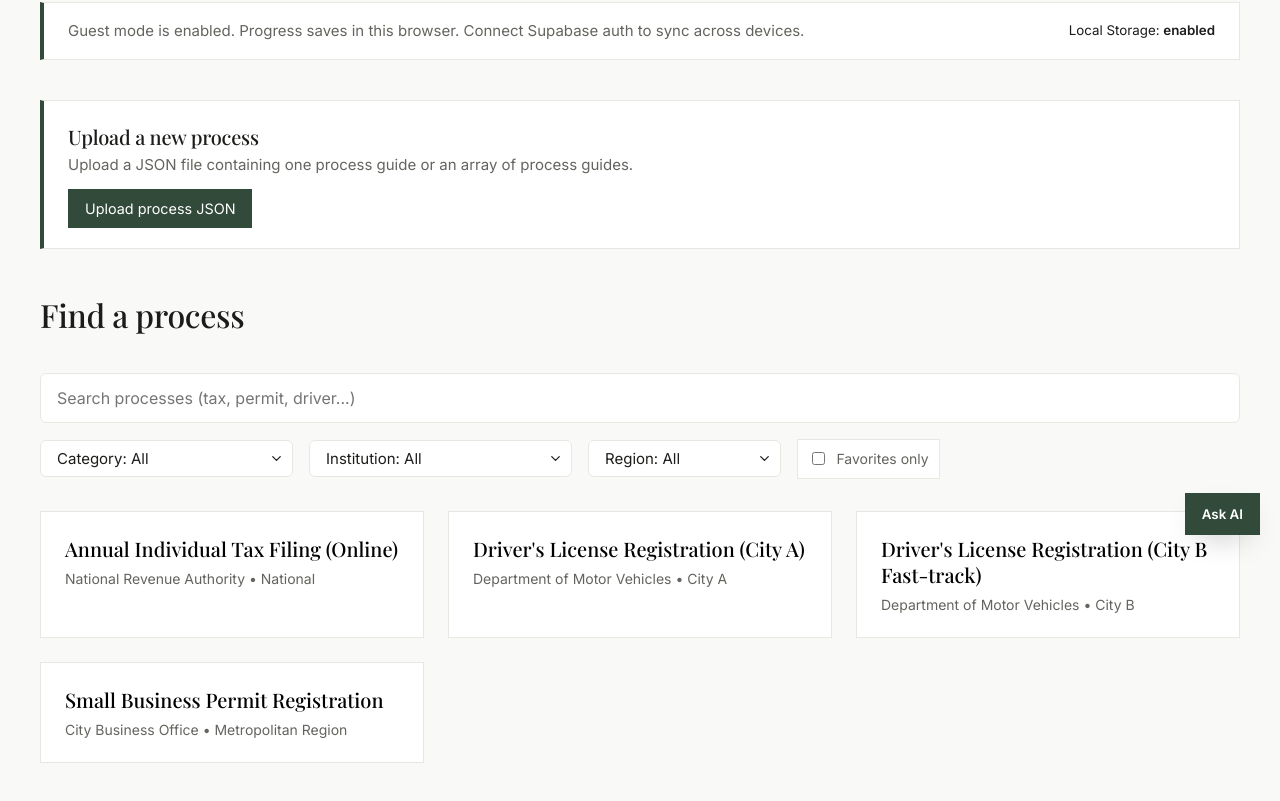
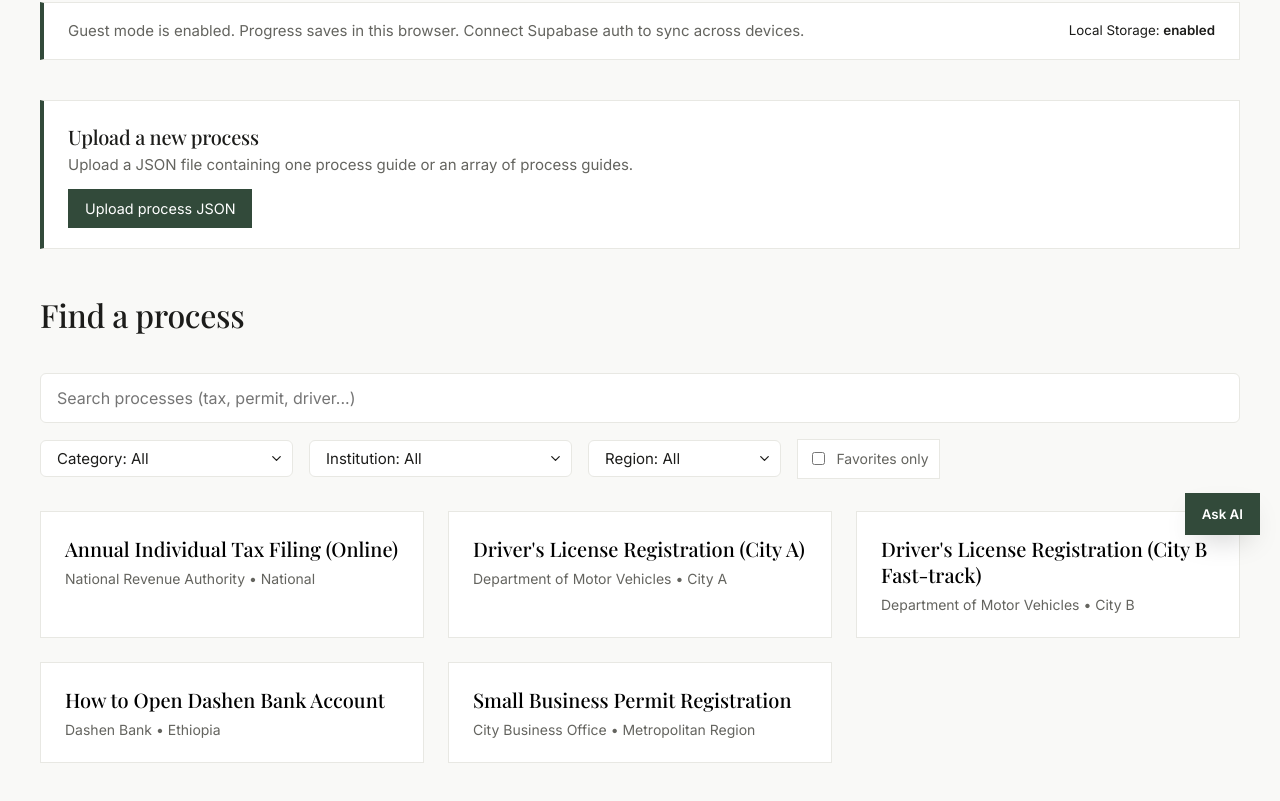
Before and after one commit to tibebez/amakari, a React (Vite) app: page / in a window 1280 px wide. Shown: the part 245-1046 px from the top of the page. Built offline with nearby package versions, Linux system fonts and the light colour scheme.

Commit message:
feat: update chat assistant functionality and add new bank account opening guide

```diff
--- a/src/App.tsx
+++ b/src/App.tsx
@@ -376,9 +376,7 @@ export function App() {
 
       return {
         ...current,
-        [selectedGuide.id]: [
-          createMessage("assistant", t("chatWelcome", { title: selectedGuide.title })),
-        ],
+        [selectedGuide.id]: [],
       };
     });
 
@@ -498,51 +496,6 @@ export function App() {
     URL.revokeObjectURL(url);
   };
 
-  const buildAssistantReply = (question: string, guide: ProcessGuide): string => {
-    const normalized = question.toLowerCase();
-    const nextStep = guide.steps.find((step) => !selectedProgress[step.id]);
-
-    if (normalized.includes("document") || normalized.includes("ሰነድ")) {
-      return t("chatReplyDocuments", { documents: guide.requiredDocuments.join(", ") });
-    }
-
-    if (normalized.includes("fee") || normalized.includes("cost") || normalized.includes("ዋጋ")) {
-      return t("chatReplyFees", { fees: guide.fees });
-    }
-
-    if (
-      normalized.includes("time") ||
-      normalized.includes("long") ||
-      normalized.includes("duration") ||
-      normalized.includes("ጊዜ")
-    ) {
-      return t("chatReplyTimeline", { duration: guide.estimatedTime });
-    }
-
-    if (
-      normalized.includes("contact") ||
-      normalized.includes("help") ||
-      normalized.includes("እገዛ")
-    ) {
-      const contacts = guide.contactLinks.map((link) => link.label).join(", ");
-      return t("chatReplyContact", { contacts: contacts || t("chatReplyContactFallback") });
-    }
-
-    if (
-      normalized.includes("next") ||
-      normalized.includes("start") ||
-      normalized.includes("step") ||
-      normalized.includes("ምን")
-    ) {
-      return t("chatReplyNextStep", {
-        step: nextStep?.title ?? guide.steps[guide.steps.length - 1]?.title ?? guide.title,
-      });
-    }
-
-    return t("chatReplyDefault", {
-      step: nextStep?.title ?? guide.steps[guide.steps.length - 1]?.title ?? guide.title,
-    });
-  };
 
   const sendChatMessage = () => {
     if (!selectedGuide) {
@@ -555,16 +508,12 @@ export function App() {
     }
 
     const userMessage = createMessage("user", question);
-    const assistantMessage = createMessage(
-      "assistant",
-      buildAssistantReply(question, selectedGuide),
-    );
 
     setChatByGuide((current) => {
       const currentThread = current[selectedGuide.id] ?? [];
       return {
         ...current,
-        [selectedGuide.id]: [...currentThread, userMessage, assistantMessage],
+        [selectedGuide.id]: [...currentThread, userMessage],
       };
     });
 
@@ -945,7 +894,6 @@ export function App() {
                 <section className="chat-panel">
                   <div className="chat-panel-header">
                     <h3>{t("chatTitle")}</h3>
-                    <p>{t("chatHint")}</p>
                   </div>
 
                   <div className="chat-thread" ref={chatThreadRef} aria-live="polite">
--- a/src/data.mock.ts
+++ b/src/data.mock.ts
@@ -1,6 +1,68 @@
 import type { ProcessGuide } from "./types";
 
 export const mockGuides: ProcessGuide[] = [
+  {
+    id: "open-dashen-bank-account",
+    title: "How to Open Dashen Bank Account",
+    category: "Bank Account Opening",
+    institution: "Dashen Bank",
+    region: "Ethiopia",
+    language: "English",
+    summary: "Step-by-step guide for opening a new personal bank account at Dashen Bank.",
+    prerequisites: ["Valid government-issued ID", "Initial deposit amount", "Active mobile number"],
+    requiredDocuments: [
+      "Government-issued ID (National ID/Passport)",
+      "Recent passport-size photos",
+      "Proof of address (if requested)",
+    ],
+    fees: "Usually no account opening fee; minimum opening balance may apply.",
+    deadlines: "No strict deadline. Account can usually be opened the same day if documents are complete.",
+    estimatedTime: "30-90 minutes",
+    contactLinks: [
+      {
+        label: "Dashen Bank branch locator",
+        url: "https://www.dashenbanksc.com/branches",
+      },
+    ],
+    sourceType: "community-contributed",
+    version: 1,
+    updatedAt: "2026-04-25",
+    steps: [
+      {
+        id: "dashen-step-1",
+        title: "Prepare required documents",
+        description: "Gather your ID, photos, and any supporting residence information before visiting the branch.",
+        requiredDocuments: ["Government-issued ID", "Passport-size photos"],
+        cost: "$0",
+        expectedDuration: "10-20 minutes",
+        actionMode: "offline",
+        officeUrl: "https://www.dashenbanksc.com/branches",
+        sourceReferenceUrl: "https://www.dashenbanksc.com/",
+      },
+      {
+        id: "dashen-step-2",
+        title: "Visit nearest Dashen Bank branch and fill account opening form",
+        description: "Request an account opening form, complete it, and submit it to the customer service desk.",
+        requiredDocuments: ["Completed application form", "Government-issued ID"],
+        cost: "$0",
+        expectedDuration: "15-30 minutes",
+        actionMode: "offline",
+        officeUrl: "https://www.dashenbanksc.com/branches",
+        sourceReferenceUrl: "https://www.dashenbanksc.com/",
+      },
+      {
+        id: "dashen-step-3",
+        title: "Make initial deposit and activate account",
+        description: "Deposit the required minimum balance, receive account details, and set up mobile/SMS alerts if available.",
+        requiredDocuments: ["Deposit amount", "Approved account form"],
+        cost: "Minimum deposit depends on account type",
+        expectedDuration: "10-40 minutes",
+        actionMode: "offline",
+        officeUrl: "https://www.dashenbanksc.com/branches",
+        sourceReferenceUrl: "https://www.dashenbanksc.com/",
+      },
+    ],
+  },
   {
     id: "tax-filing-national-2026",
     title: "Annual Individual Tax Filing (Online)",
--- a/src/i18n.ts
+++ b/src/i18n.ts
@@ -49,14 +49,13 @@ void i18n.use(initReactI18next).init({
         uploadProcessCta: "Upload process JSON",
         uploadProcessSuccess: "Successfully uploaded {{count}} process guide(s).",
         uploadProcessError: "Upload failed. Please provide a valid ProcessGuide JSON file.",
-        chatTitle: "Process assistant",
-        chatHint: "Ask questions about documents, fees, timing, and next steps.",
+        chatTitle: "Suggest feedback",
+        chatHint: "Share feedback to improve this process.",
         chatAssistantLabel: "Assistant",
         chatUserLabel: "You",
-        chatPlaceholder: "Ask a follow-up question about this process...",
-        chatSend: "Send",
-        chatWelcome:
-          "I can help with {{title}}. Ask me about required documents, costs, timelines, or your next step.",
+        chatPlaceholder: "Suggest an update to this process or its steps...",
+        chatSend: "Post feedback",
+        chatWelcome: "Share a suggested update for {{title}}.",
         chatReplyDocuments: "You will usually need: {{documents}}.",
         chatReplyFees: "Current fee information: {{fees}}.",
         chatReplyTimeline: "Estimated timeline: {{duration}}.",
```
